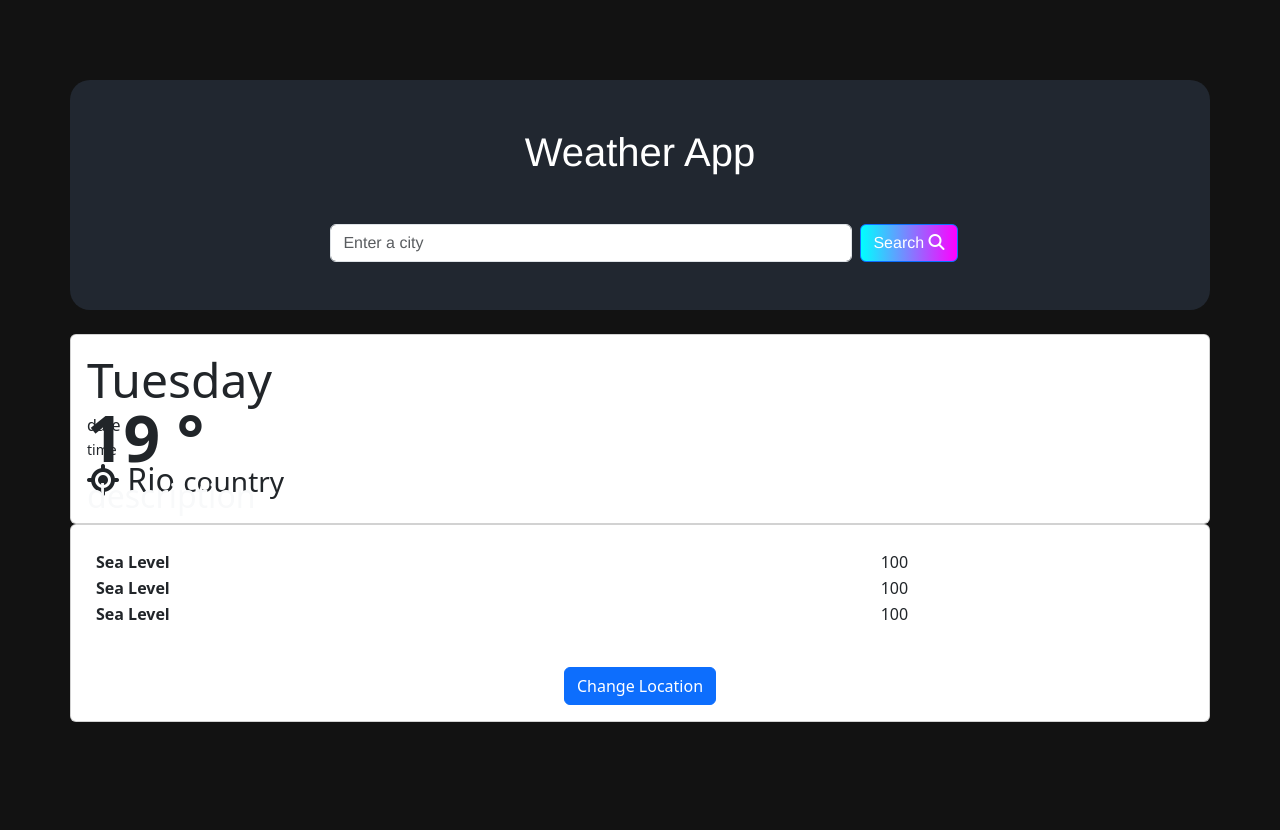
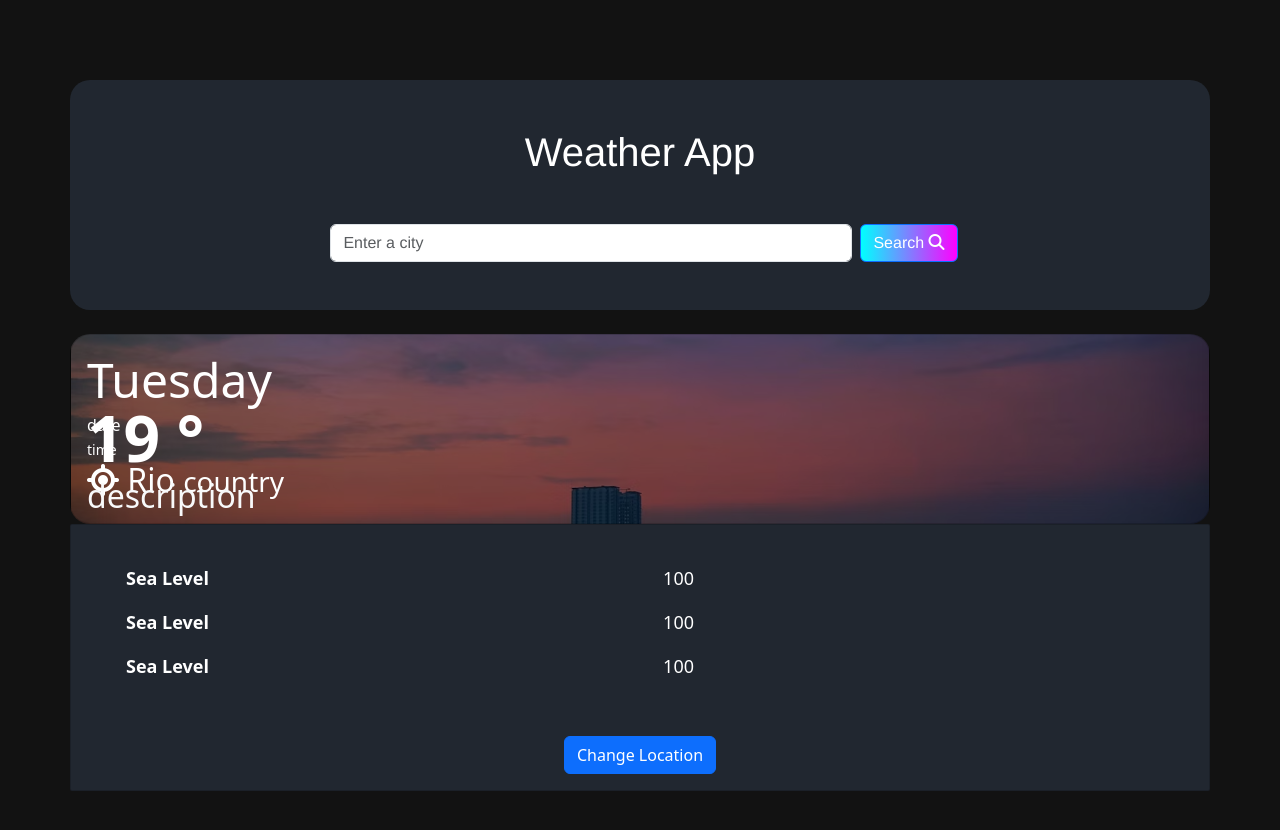
Before and after one commit to Almina38/weather-app, a Vue app: page / in a window 1280 px wide. Shown: the top 830 px of the page. After the commit the page ends 800 px from the top, so only its background shows below. Built offline with nearby package versions, Linux system fonts and the light colour scheme.

Commit message:
gestyled

```diff
--- a/public/index.html
+++ b/public/index.html
@@ -19,10 +19,10 @@
 </html>
 
 <style>
-  html, body {
-    margin: 0;
-    padding: 0;
-    background-color: #121212;
-    min-height: 100vh;
-  }
+ html, body{
+  margin: 0;
+  padding: 0;
+  background-color: #121212;
+}
+
 </style>
--- a/src/App.vue
+++ b/src/App.vue
@@ -41,7 +41,7 @@ export default (await import('vue')).defineComponent({
 </script>
 
 
-<style >
+<style scoped>
 
 html, body{
   margin: 0;
--- a/src/components/Weather.vue
+++ b/src/components/Weather.vue
@@ -53,7 +53,7 @@ export default (await import('vue')).defineComponent({
 })
 </script>
 
-<style >
+<style scoped>
 body{
   background-color: #343d4b;
 }
@@ -106,7 +106,7 @@ padding: 0 20px 0;
   margin-left: 19px;
 }
 
-h1._left{
+.h1_left{
   position: absolute;
   bottom: 25px;
   left: 16px;
@@ -114,6 +114,48 @@ h1._left{
   line-height: 1.2;
 }
 
+.h3_left{
+  position: absolute;
+  left: 16px;
+  font-size: 2vw;
+  line-height: 0.5;
+}
 
+.h3_left small {
+  font-size: 1rem;
+}
+
+table{
+  position: relative;
+  left: 15px;
+  border-collapse: separate;
+  border-spacing: 15px;
+  width: 85%;
+  text-align: left;
+  max-width: 600px;
+  margin: 0 auto;
+}
+
+th,td {
+  font-size: 18px;
+  color: #fff;
+}
+
+td {
+  text-align: right;
+}
+
+table,
+tr:hover{
+  color: red;
+}
+
+.change-btn{
+  background-image: (linear-gradient(to right, cyan, magenta));
+}
+
+.change-btn:hover{
+  transform: scale(0.9);
+}
 
 </style>
```
Also changed, not shown: src/components/DaysWeather.vue (added).
